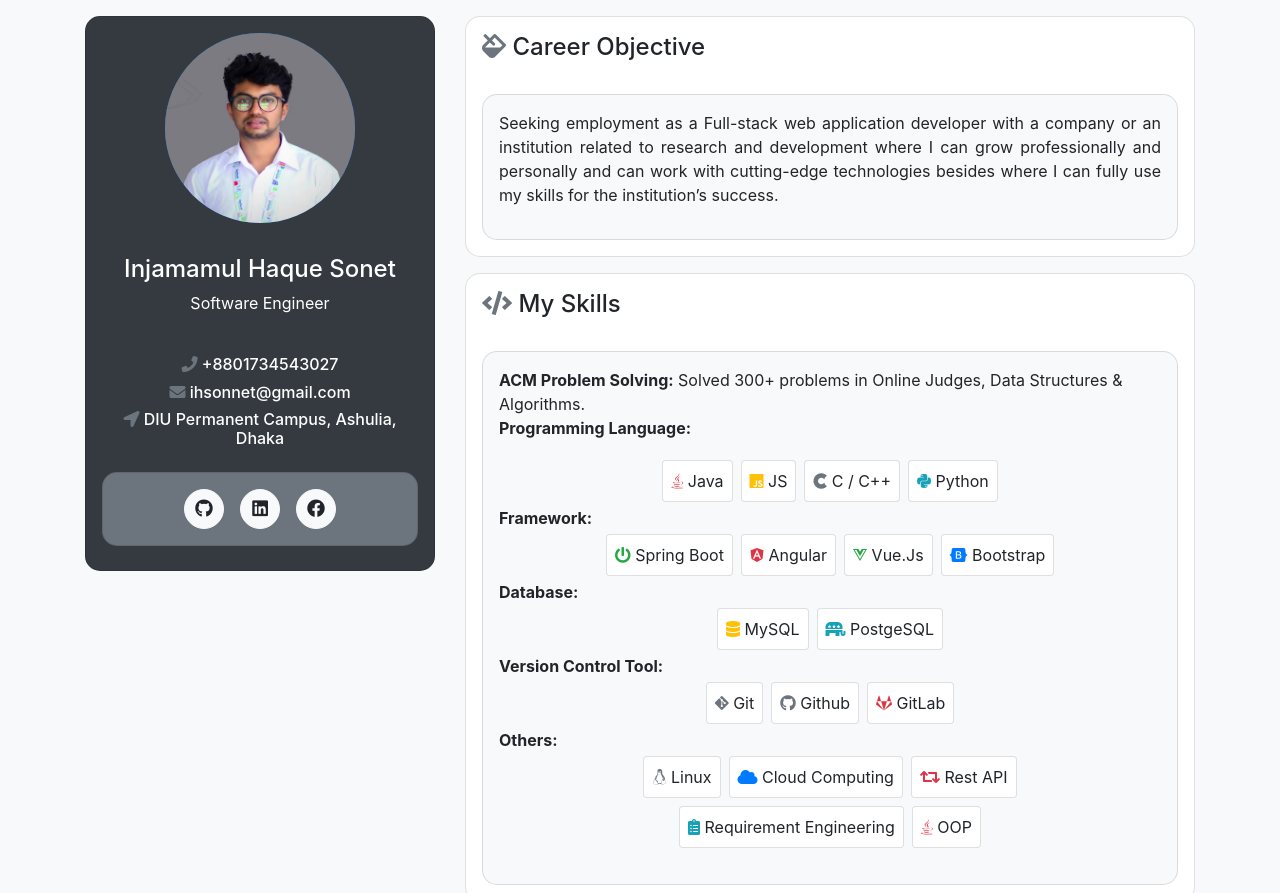
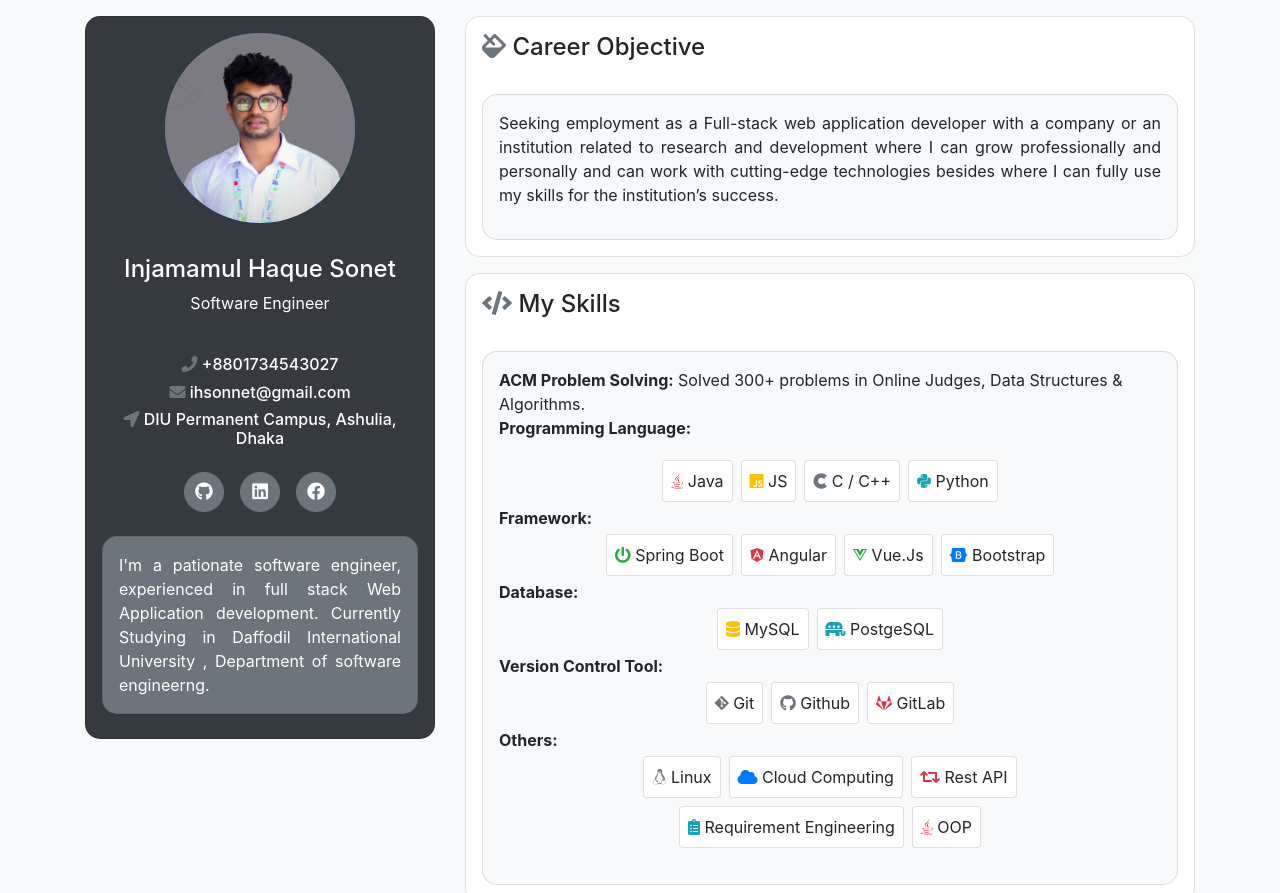
Before and after one commit to ihsonnet/e-resume-bootstrap, a plain HTML site: page index.html in a window 1280 px wide. Shown: the top 893 px of the page. Drawn offline with Linux system fonts and the light colour scheme.

Commit message:
about added

```diff
--- a/index.html
+++ b/index.html
@@ -38,17 +38,21 @@
               </div>
 
               <!-- social buttons  -->
-              <div class="card p-3 mx-3 bg-secondary"  style="border-radius:15px;">
               <div class="d-flex justify-content-center">
-                  <button class="btn btn-light btn-circle">
+                <button class="btn btn-secondary btn-circle">
                   <i class="fab fa-github"></i>
                 </button>
-                  <button class="btn btn-light btn-circle ml-3">
+                <button class="btn btn-secondary btn-circle ml-3">
                   <i class="fab fa-linkedin"></i>
-                  </button> <button class="btn btn-light btn-circle ml-3">
+                </button> <button class="btn btn-secondary btn-circle ml-3">
                   <i class="fab fa-facebook"></i>
                 </button>
               </div>
+              <br>
+
+              <!-- about me  -->
+              <div class="card p-3 mx-3 text-white bg-secondary"  style="border-radius:15px;">
+                <p class="mb-0"  style="text-align:justify">I'm a pationate software engineer, experienced in full stack Web Application development. Currently Studying in Daffodil International University , Department of software engineerng.</p>
               </div>
               <br>
             </div>
```
Lines whose indentation alone changed are shown as unchanged.
